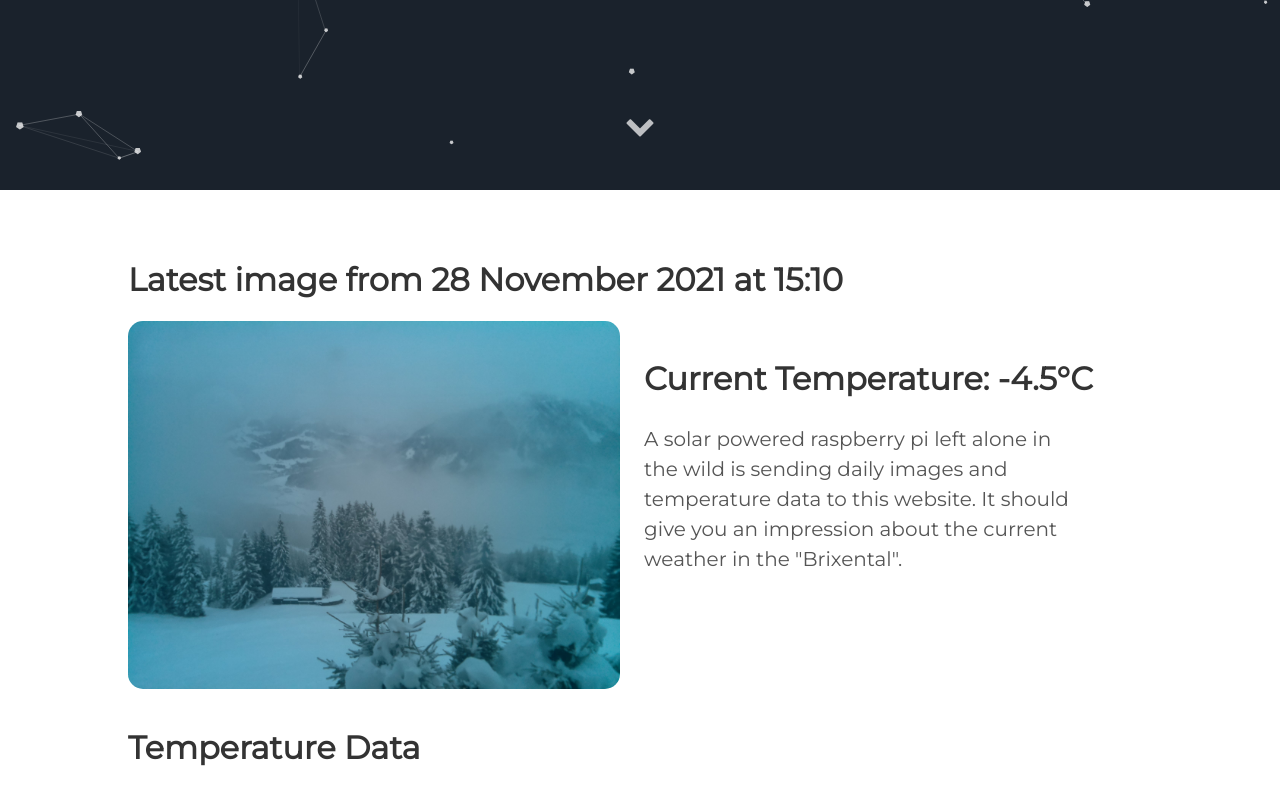
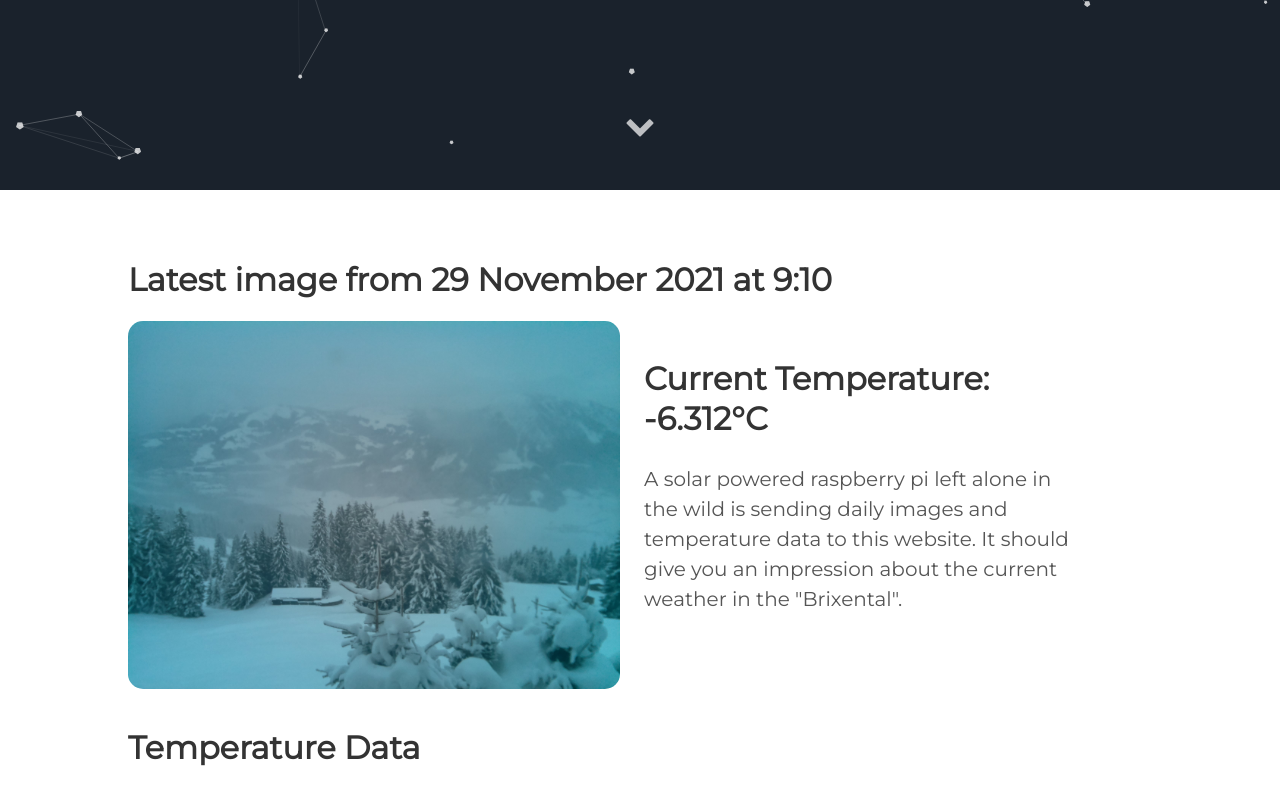
Before and after one commit to vektorious/vektorious.github.io, a Jekyll site: the page built from resources/huette.md, in a window 1280 px wide and 900 px high, scrolled down 710 px. Shown: the top 805 px of the window. Built offline with Jekyll 4.4.1, drawn with Linux system fonts in a browser that asks for light colours.

Commit message:
I'm a bot beep boop

```diff
--- a/resources/huette.md
+++ b/resources/huette.md
@@ -6,13 +6,13 @@ image: '/assets/img/'
 description: 'Live image from the Austrian alps'
 twitter_text: ' '
 ---
-## Latest image from 28 November 2021 at 15:10
+## Latest image from 29 November 2021 at  9:10
 <div class="huette">
   <div class="huette-image">
     <img src="{{ "/assets/img/huette.jpg" | prepend: site.baseurl }}">
   </div>
   <div class="huette-text">
-        <h2>Current Temperature: -4.5°C</h2>
+        <h2>Current Temperature: -6.312°C</h2>
         <p>A solar powered raspberry pi left alone in the wild is sending daily images and temperature data to this website. It should give you an impression about the current weather in the "Brixental".</p>
 
   </div>
```
Also changed, not shown: rpi-script/2021-11-29_090914.txt (renamed from rpi-script/2021-11-28_150911.txt, +5 -5 lines), rpi-script/huette.md (+2 -2 lines), assets/img/huette.jpg, assets/img/temp_plot.png, rpi-script/temp_plot.png, 1 other file.
